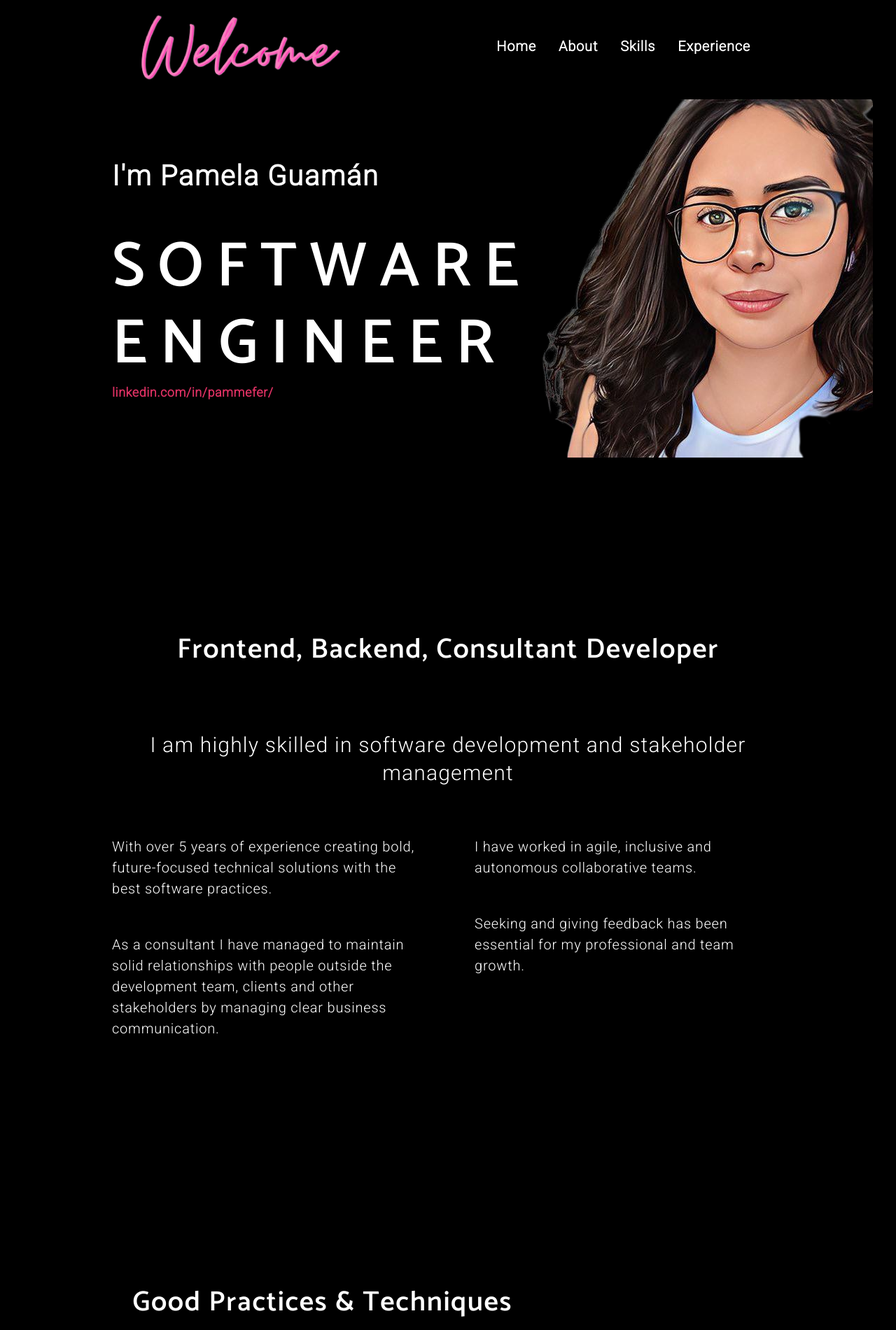
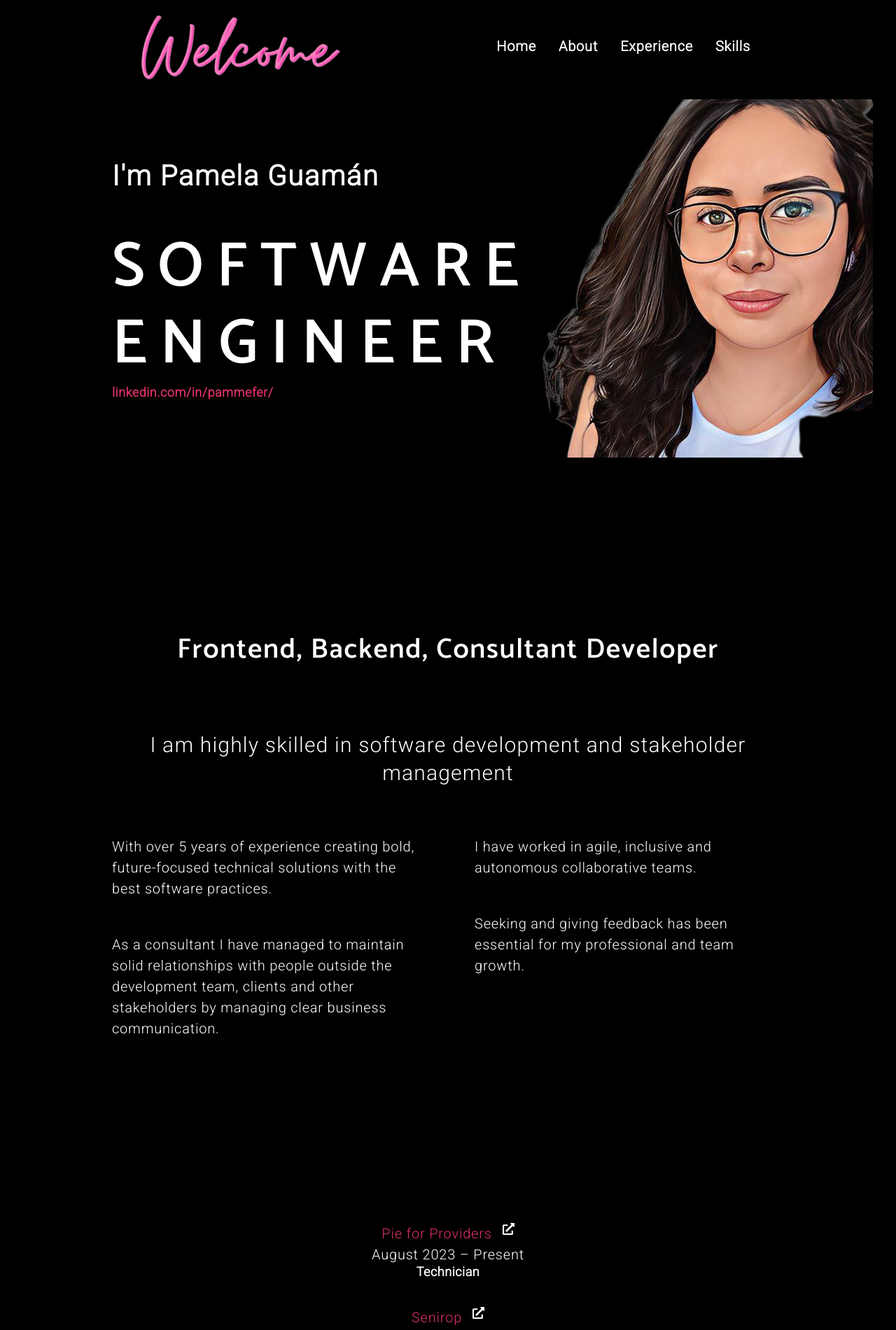
Before and after one commit to Pamefer/personal_portfolio, a React (Create React App) app: page / in a window 1280 px wide. Shown: the top 1901 px of the page at 70% size. Built offline with nearby package versions, Linux system fonts and the light colour scheme.

Commit message:
feature: reorder sections of portfolio

```diff
--- a/src/App.js
+++ b/src/App.js
@@ -10,12 +10,12 @@ import Experience from 'containers/Experience/Experience';
 const App = () => {
   return (
     <div>
-        <Navbar/>
-        <Header />
-        <AboutMe />
-        <PracticeSkills />
-        <TechSkills />
-        <Experience />
+      <Navbar />
+      <Header />
+      <AboutMe />
+      <Experience />
+      <PracticeSkills />
+      <TechSkills />
     </div>
   )
 }
--- a/src/components/Navbar.js
+++ b/src/components/Navbar.js
@@ -15,8 +15,8 @@ const Navbar = () => {
       <ul className='app__navbar-links'>
         <li className="p__opensans"><a href="#home">Home</a> </li>
         <li className="p__opensans"><a href="#about">About</a> </li>
+        <li className="p__opensans"><a href="#experience">Experience</a> </li>
         <li className="p__opensans"><a href="#skills">Skills</a> </li>
-        <li className="p__opensans"><a href="#experience">Experience</a> </li>
       </ul>
 
       <div className='app__navbar-smallscreen'>
@@ -27,8 +27,8 @@ const Navbar = () => {
             <ul className='app__navbar-smallscreen_links'>
               <li className="p__opensans"><a href="#home" onClick={() => setToggleMenu(false)}>Home</a> </li>
               <li className="p__opensans"><a href="#about" onClick={() => setToggleMenu(false)}>About</a> </li>
+              <li className="p__opensans"><a href="#experience" onClick={() => setToggleMenu(false)}>Experience</a> </li>
               <li className="p__opensans"><a href="#skills" onClick={() => setToggleMenu(false)}>Skills</a> </li>
-              <li className="p__opensans"><a href="#experience" onClick={() => setToggleMenu(false)}>Experience</a> </li>
             </ul>
           </div>
         )}
```
